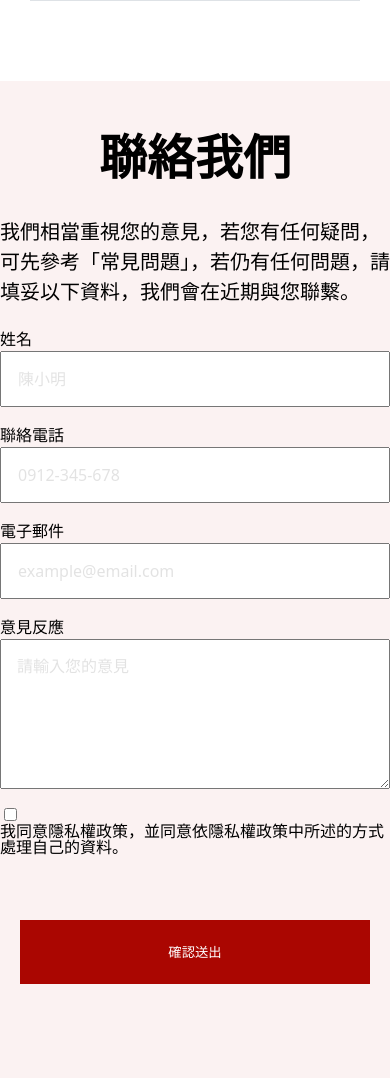
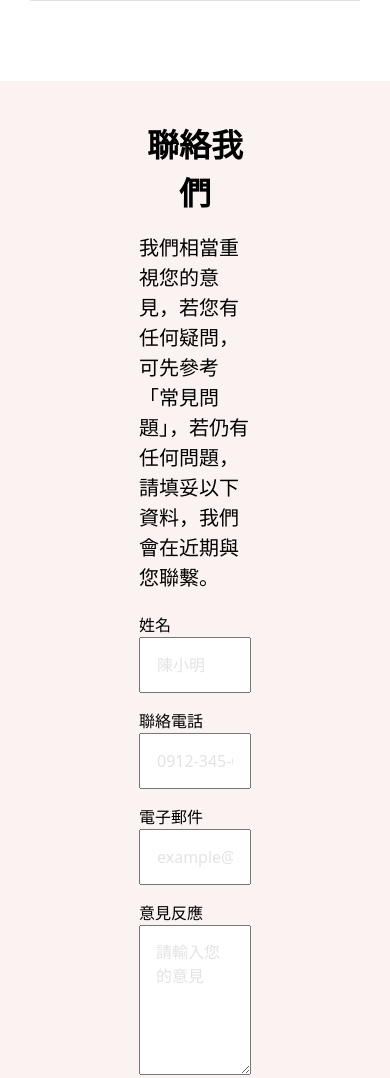
Before and after one commit to fattybooboo/cutClass, a plain HTML site: page week3/index.html in a window 390 px wide. Shown: the part 5174-6252 px from the top of the page. Drawn offline with Linux system fonts and the light colour scheme.

Commit message:
week3 main-form-box 992

```diff
--- a/css/week3.css
+++ b/css/week3.css
@@ -329,8 +329,16 @@ form .form-input-box-check {
     margin-top: 16px;
 }
 
-form .form-input-box-check * {
-    display: inline-block;
+form .form-input-box-check {
+    display: flex;
+    flex-direction: row;
+    flex-wrap: nowrap;
+    align-items: flex-start;
+    justify-content: flex-start;
+}
+
+#boxCheck {
+    margin: 2px;
 }
 
 form .form-btn-box {
--- a/css/week3_@media992.css
+++ b/css/week3_@media992.css
@@ -20,6 +20,10 @@
 
     .main-feat-box {
         padding: 40px 0;
+    }
+
+    .main-form-box-w {
+        padding: 40px 139px;
     }
 
     .main img.main-img-lg {
@@ -151,4 +155,20 @@
         justify-content: center;
     }
 
+    .main-form-box-title {
+        margin-bottom: 16px;
+        font-size: 32px;
+        line-height: 48px;
+    }
+
+    form .form-btn-box {
+        margin-top: 20px;
+        margin-bottom: 0;
+    }
+
+    form .form-btn {
+        width: 210px;
+        height: 36px;
+    }
+
 }
```
